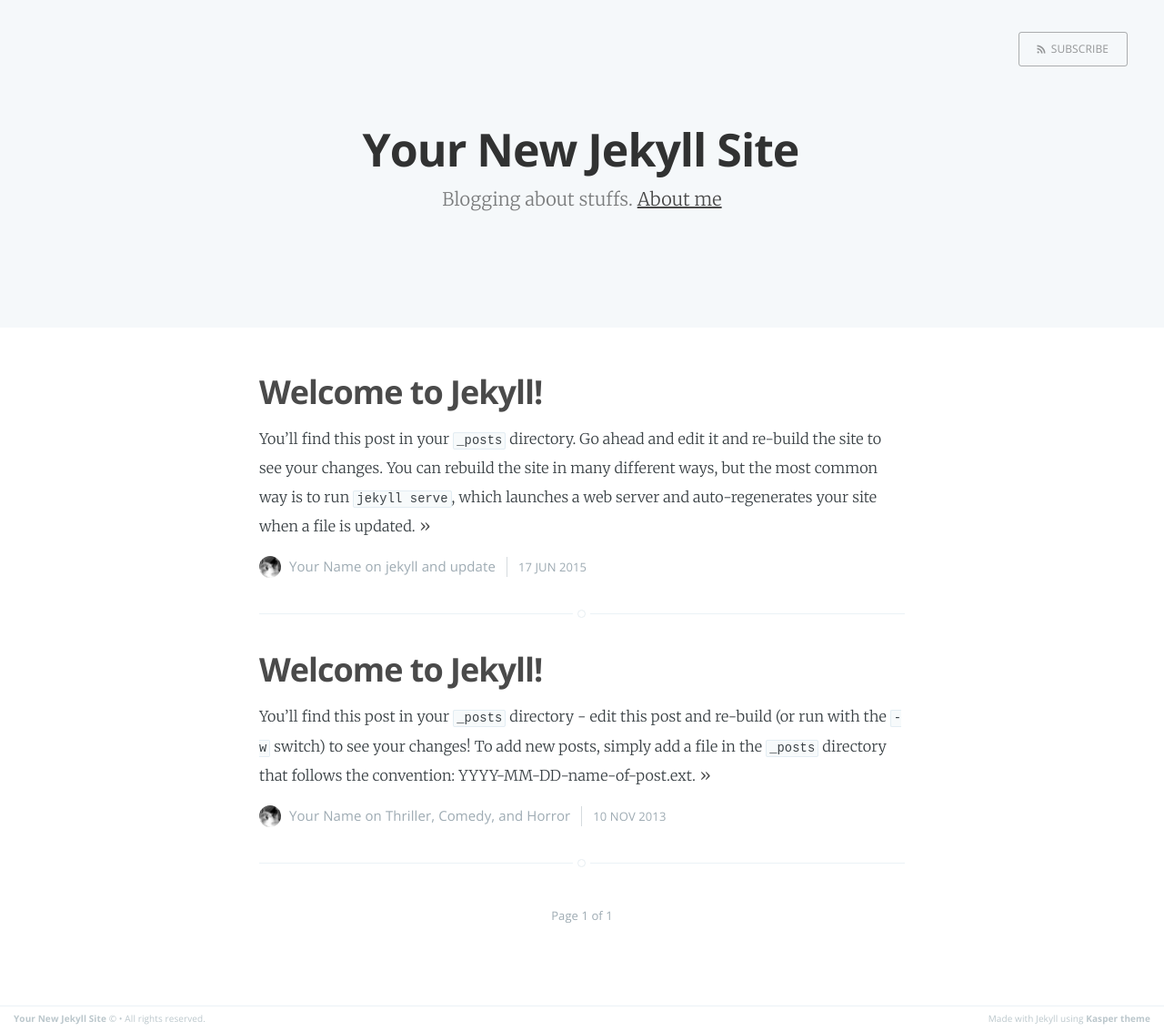
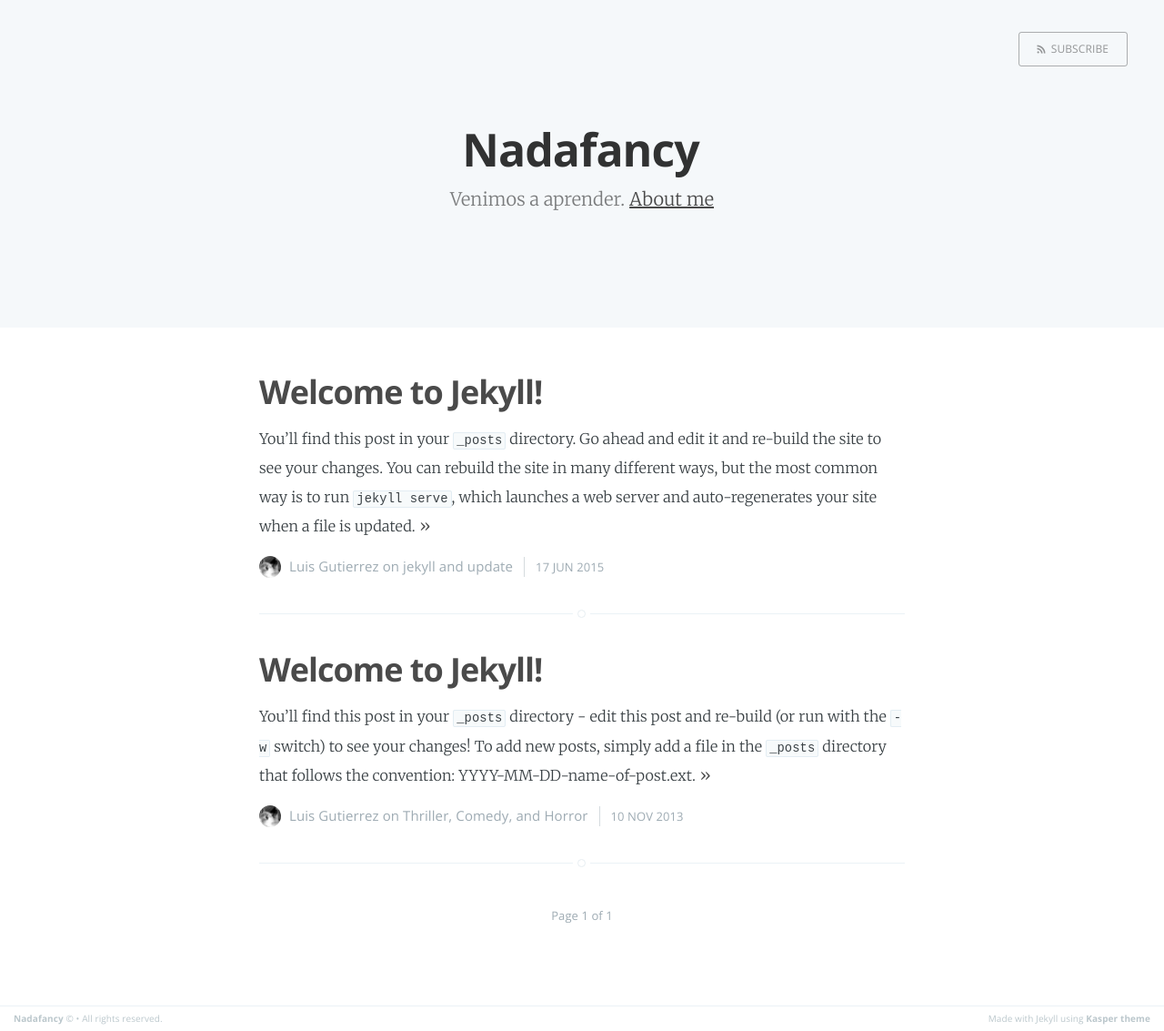
Before and after one commit to Dudemullet/dudemullet.github.io, a Jekyll site: the page built from index.html, in a window 1280 px wide. Shown: the whole page at 91% size. Built offline with Jekyll 4.4.1, drawn with Linux system fonts in a browser that asks for light colours; Markdown is read by kramdown in place of the engine named in the settings; the list of posts is cut into pages by our own code.

Commit message:
Updated _config.yml

```diff
--- a/_config.yml
+++ b/_config.yml
@@ -1,15 +1,20 @@
-name: Your New Jekyll Site
-description: Blogging about stuffs
-meta_description: "Your New Jekyll Site, Blogging about stuffs"
+name: Nadafancy
+description: Venimos a aprender
+meta_description: "Blog de programacion creado por Luis Felipe Gutierrez,  @Dudemullet"
 
-markdown: redcarpet
+markdown: kramdown
 highlighter: pygments
 logo: false
 paginate: 15
 baseurl: /
-domain_name: 'http://yourblog-domain.com'
-google_analytics: 'UA-XXXXXXXX-X'
+domain_name: 'http://blog.nadafancy.com'
+google_analytics: 'UA-49913035-1'
 
 # Details for the RSS feed generator
-url:            'blog url'
-author:         'Your Name'
+url:            http://blog.nadafancy.com
+author:         Luis Gutierrez
+
+prose:
+  rooturl: '_posts'
+  siteurl: 'http://blog.nadafancy.com'
+  media: 'img'
```
